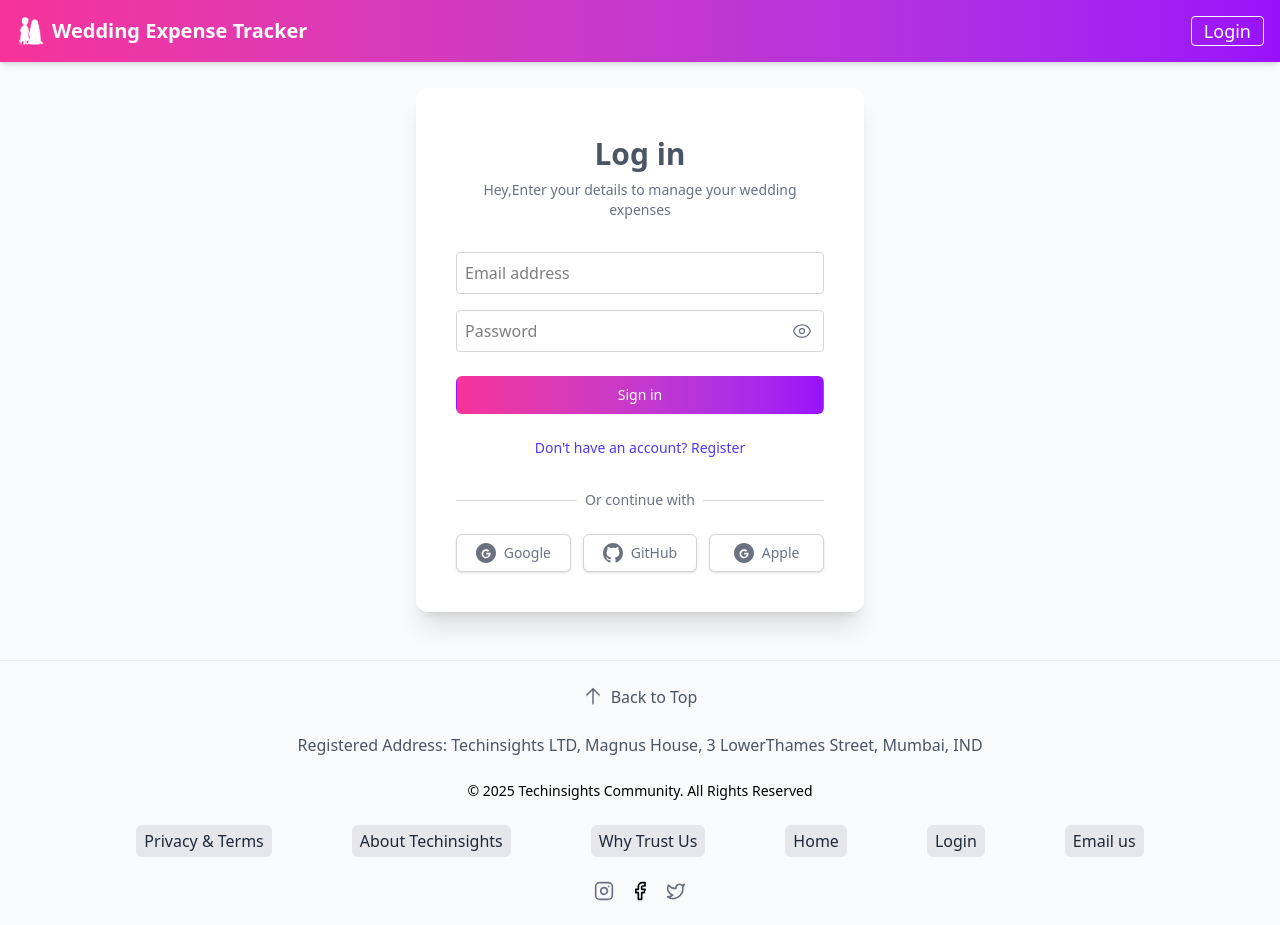
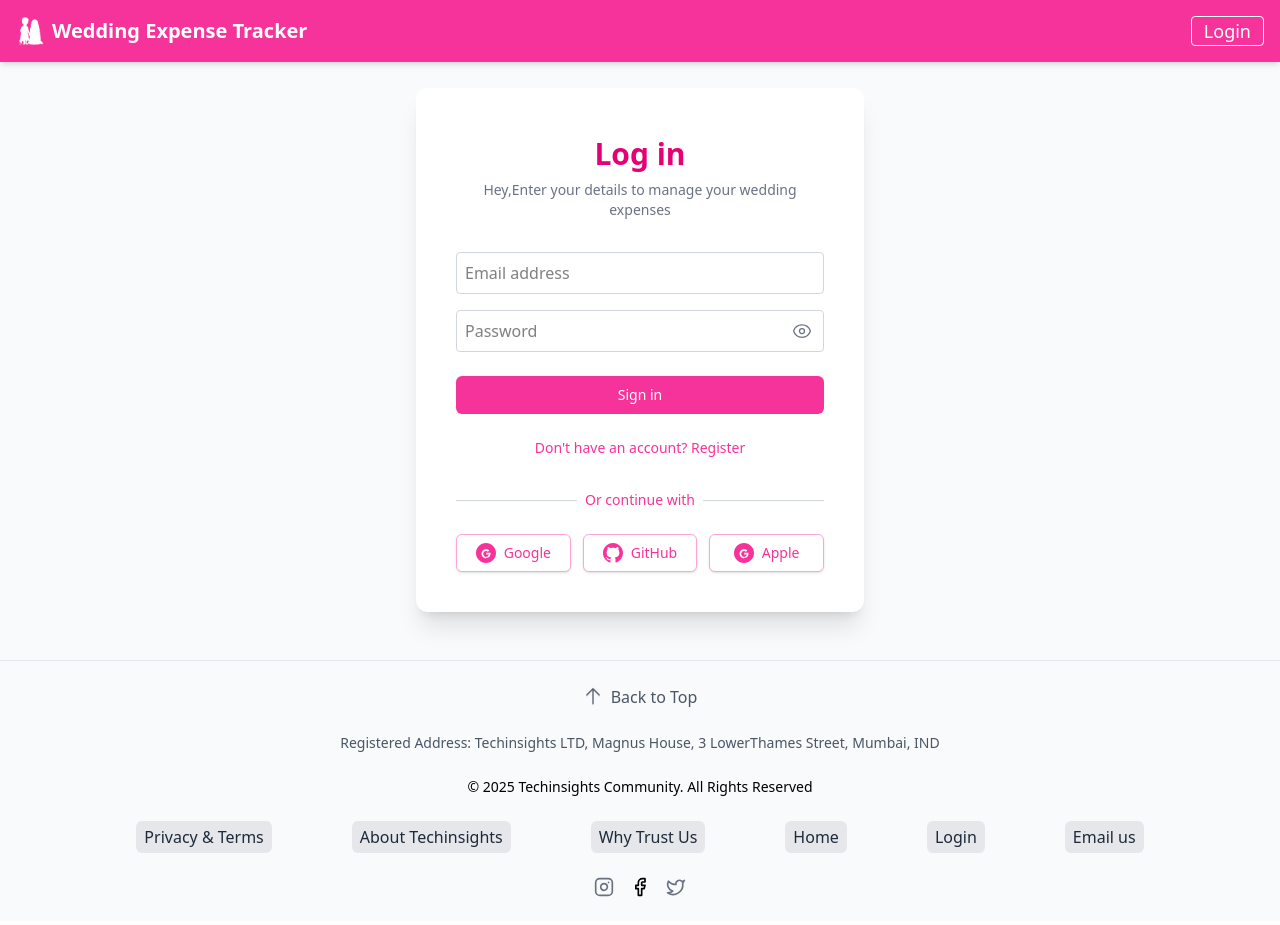
Before and after one commit to rameshy2415/shaadi-kharcha, a React (Vite) app: page /login in a window 1280 px wide. Built offline with nearby package versions, Linux system fonts and the light colour scheme; no server answers.

Commit message:
Changes color

```diff
--- a/src/components/Footer.jsx
+++ b/src/components/Footer.jsx
@@ -22,7 +22,7 @@ const Footer = () => {
         </div>
 
         <div className="flex text-gray-600 text-center mx-2 md:mx-0">
-          <span>
+          <span className="text-sm">
             Registered Address: Techinsights LTD, Magnus House, 3 LowerThames
             Street, Mumbai, IND
           </span>
--- a/src/components/Header.jsx
+++ b/src/components/Header.jsx
@@ -44,9 +44,9 @@ const Header = () => {
     setIsOpen(false) */
     navigate("/");
   };
-
+//bg-gradient-to-r from-pink-500 to-purple-600
   return (
-    <header className="bg-gradient-to-r from-pink-500 to-purple-600 text-white p-4 shadow-md fixed top-0 left-0 right-0 z-50">
+    <header className="bg-pink-500  text-white p-4 shadow-md fixed top-0 left-0 right-0 z-50">
       <div className="flex items-center justify-between">
         <div className="flex items-center cursor-pointer">
           <div onClick={homeHandler}>
@@ -59,7 +59,7 @@ const Header = () => {
         <div className="text-sm">
           {!authFlag ? (
             <button
-              className="flex items-center justify-end border-1 border-white px-3 py-0 rounded-sm text-lg space-x-1 text-white cursor-pointer"
+              className="flex items-center justify-center py-1 border-1 border-white px-3  rounded-sm md:text-lg md:py-0 space-x-1 text-white cursor-pointer"
               onClick={loginHandler}
             >
               Login
--- a/src/components/HomePage.jsx
+++ b/src/components/HomePage.jsx
@@ -13,7 +13,7 @@ const HomePage = () => {
   return (
     <div className="flex flex-col items-center justify-center py-12 px-4 mt-15">
       <div className="text-center mb-8">
-        <h1 className="text-4xl font-bold text-purple-600 mb-4">
+        <h1 className="text-4xl font-bold text-pink-600 mb-4">
           Welcome to Wedding Expense Tracker
         </h1>
         <p className="text-lg text-gray-600 max-w-2xl mx-auto">
@@ -33,7 +33,7 @@ const HomePage = () => {
         <div className="mt-4 mb-10">
           <button
             onClick={expensesHandler}
-            className="cursor-pointer bg-gradient-to-r from-pink-500 to-purple-600 text-white px-8 py-3 rounded-full font-semibold hover:opacity-90 transition shadow-md focus:outline-none focus:ring-2 focus:ring-purple-300"
+            className="cursor-pointer bg-pink-500  text-white px-8 py-3 rounded-full font-semibold hover:bg-pink-600 transition shadow-md focus:outline-none focus:ring-2 focus:ring-purple-300"
           >
             Click to Manage Your Wedding Expenses
           </button>
@@ -51,7 +51,7 @@ const HomePage = () => {
               strokeWidth="2"
               strokeLinecap="round"
               strokeLinejoin="round"
-              className="w-8 h-8 text-purple-600"
+              className="w-8 h-8 text-pink-600"
             >
               <path d="M12 2v20M17 5H9.5a3.5 3.5 0 0 0 0 7h5a3.5 3.5 0 0 1 0 7H6" />
             </svg>
@@ -72,7 +72,7 @@ const HomePage = () => {
               strokeWidth="2"
               strokeLinecap="round"
               strokeLinejoin="round"
-              className="w-8 h-8 text-purple-600"
+              className="w-8 h-8 text-pink-600"
             >
               <rect x="2" y="5" width="20" height="14" rx="2" />
               <line x1="2" y1="10" x2="22" y2="10" />
@@ -95,7 +95,7 @@ const HomePage = () => {
               strokeWidth="2"
               strokeLinecap="round"
               strokeLinejoin="round"
-              className="w-8 h-8 text-purple-600"
+              className="w-8 h-8 text-pink-600"
             >
               <line x1="12" y1="2" x2="12" y2="6" />
               <line x1="12" y1="18" x2="12" y2="22" />
--- a/src/components/Login.jsx
+++ b/src/components/Login.jsx
@@ -58,7 +58,7 @@ const Login = () => {
     <div className="bg-gray-50 flex items-center justify-center py-12 px-4 sm:px-6 lg:px-8 mt-10">
       <div className="max-w-md w-full space-y-8  p-10 rounded-xl  bg-white shadow-xl">
         <div>
-          <h2 className="mt-2 text-center text-3xl font-bold text-gray-600">
+          <h2 className="mt-2 text-center text-3xl font-bold text-pink-600">
             Log in
           </h2>
           <p className="mt-2 text-center text-sm text-gray-500 ">
@@ -126,7 +126,7 @@ const Login = () => {
             <button
               type="submit"
               disabled={loading}
-              className="group gap-2 relative w-full flex justify-center cursor-pointer py-2 px-4 border border-transparent text-sm font-medium rounded-md text-white bg-gradient-to-r from-pink-500 to-purple-600 hover:bg-indigo-700 focus:outline-none focus:ring-2 focus:ring-offset-2 focus:ring-indigo-500 disabled:cursor-not-allowed disabled:bg-amber-50"
+              className="group gap-2 relative w-full flex justify-center cursor-pointer py-2 px-4 border border-transparent text-sm font-medium rounded-md text-white bg-pink-500 hover:bg-pink-600 focus:outline-none focus:ring-2 focus:ring-offset-2 focus:ring-indigo-500 disabled:cursor-not-allowed disabled:bg-pink-400"
             >
               {loading ? "Signing in..." : "Sign in"}
               {loading && ( <Loader />)}
@@ -136,7 +136,7 @@ const Login = () => {
           <div className="text-sm text-center">
             <Link
               to="/register"
-              className="font-medium text-indigo-600 hover:text-indigo-500"
+              className="font-medium text-pink-500 hover:text-pink-600"
             >
               Don't have an account? Register
             </Link>
@@ -149,7 +149,7 @@ const Login = () => {
                 <div className="w-full border-t border-gray-300"></div>
               </div>
               <div className="relative flex justify-center text-sm">
-                <span className="px-2 bg-white text-gray-500">
+                <span className="px-2 bg-white text-pink-500">
                   Or continue with
                 </span>
               </div>
@@ -159,7 +159,7 @@ const Login = () => {
               <div>
                 <a
                   href="#"
-                  className="w-full inline-flex justify-center items-center py-2 px-4 border border-gray-300 rounded-md shadow-sm bg-white text-sm font-medium text-gray-500 hover:bg-gray-50"
+                  className="w-full inline-flex justify-center items-center py-2 px-4 border border-pink-300 rounded-md shadow-sm bg-white text-sm font-medium text-pink-500 hover:bg-gray-50"
                 >
                   <svg xmlns="http://www.w3.org/2000/svg" width="24" height="24" viewBox="0 0 24 24" fill="currentColor" className="w-5 h-5 mr-2">
                     <path d="M12 0C5.37 0 0 5.37 0 12s5.37 12 12 12 12-5.37 12-12S18.63 0 12 0zm.163 18.548c-3.038 0-5.5-2.463-5.5-5.5s2.462-5.5 5.5-5.5c1.481 0 2.811.59 3.807 1.541l-1.6 1.541a3.085 3.085 0 0 0-2.207-.907c-1.897 0-3.444 1.565-3.444 3.425s1.547 3.425 3.444 3.425c1.694 0 2.909-1.212 3.156-2.832h-3.156v-2.017h5.272c.056.282.101.564.101.936 0 3.21-2.151 5.488-5.373 5.488z"/>
@@ -170,7 +170,7 @@ const Login = () => {
               <div>
                 <a
                   href="#"
-                  className="w-full inline-flex justify-center items-center py-2 px-4 border border-gray-300 rounded-md shadow-sm bg-white text-sm font-medium text-gray-500 hover:bg-gray-50"
+                  className="w-full inline-flex justify-center items-center py-2 px-4 border border-pink-300 rounded-md shadow-sm bg-white text-sm font-medium text-pink-500 hover:bg-gray-50"
                 >
                   <svg xmlns="http://www.w3.org/2000/svg" width="24" height="24" viewBox="0 0 24 24" fill="currentColor" className="w-5 h-5 mr-2">
                     <path d="M12 0c-6.626 0-12 5.373-12 12 0 5.302 3.438 9.8 8.207 11.387.599.111.793-.261.793-.577v-2.234c-3.338.726-4.033-1.416-4.033-1.416-.546-1.387-1.333-1.756-1.333-1.756-1.089-.745.083-.729.083-.729 1.205.084 1.839 1.237 1.839 1.237 1.07 1.834 2.807 1.304 3.492.997.107-.775.418-1.305.762-1.604-2.665-.305-5.467-1.334-5.467-5.931 0-1.311.469-2.381 1.236-3.221-.124-.303-.535-1.524.117-3.176 0 0 1.008-.322 3.301 1.23.957-.266 1.983-.399 3.003-.404 1.02.005 2.047.138 3.006.404 2.291-1.552 3.297-1.23 3.297-1.23.653 1.653.242 2.874.118 3.176.77.84 1.235 1.911 1.235 3.221 0 4.609-2.807 5.624-5.479 5.921.43.372.823 1.102.823 2.222v3.293c0 .319.192.694.801.576 4.765-1.589 8.199-6.086 8.199-11.386 0-6.627-5.373-12-12-12z"/>
@@ -181,7 +181,7 @@ const Login = () => {
               <div>
                 <a
                   href="#"
-                  className="w-full inline-flex justify-center items-center py-2 px-4 border border-gray-300 rounded-md shadow-sm bg-white text-sm font-medium text-gray-500 hover:bg-gray-50"
+                  className="w-full inline-flex justify-center items-center py-2 px-4 border border-pink-300 rounded-md shadow-sm bg-white text-sm font-medium text-pink-500 hover:bg-gray-50"
                 >
                   <svg xmlns="http://www.w3.org/2000/svg" width="24" height="24" viewBox="0 0 24 24" fill="currentColor" className="w-5 h-5 mr-2">
                     <path d="M12 0C5.37 0 0 5.37 0 12s5.37 12 12 12 12-5.37 12-12S18.63 0 12 0zm.163 18.548c-3.038 0-5.5-2.463-5.5-5.5s2.462-5.5 5.5-5.5c1.481 0 2.811.59 3.807 1.541l-1.6 1.541a3.085 3.085 0 0 0-2.207-.907c-1.897 0-3.444 1.565-3.444 3.425s1.547 3.425 3.444 3.425c1.694 0 2.909-1.212 3.156-2.832h-3.156v-2.017h5.272c.056.282.101.564.101.936 0 3.21-2.151 5.488-5.373 5.488z"/>
--- a/src/components/Register.jsx
+++ b/src/components/Register.jsx
@@ -63,7 +63,7 @@ const Register = () => {
     <div className=" bg-gray-100 flex items-center justify-center py-12 px-4 sm:px-6 lg:px-8 mt-10">
       <div className="max-w-md w-full space-y-8  p-10 rounded-xl bg-white shadow-xl">
         <div>
-          <h2 className="mt-2 text-center text-3xl font-bold text-gray-600">
+          <h2 className="mt-2 text-center text-3xl font-bold text-pink-600">
             Create Your Account
           </h2>
           <p className="mt-2 text-center text-sm text-gray-600">
@@ -150,7 +150,7 @@ const Register = () => {
             <button
               type="submit"
               disabled={loading}
-              className="group relative w-full flex items-center justify-center py-2 px-4 border border-transparent text-sm font-medium rounded-md text-white bg-gradient-to-r from-pink-500 to-purple-600 hover:bg-indigo-700 focus:outline-none focus:ring-2 focus:ring-offset-2 focus:ring-indigo-500 disabled:bg-indigo-300"
+              className="group relative w-full flex items-center justify-center py-2 px-4 border border-transparent cursor-pointer text-sm font-medium rounded-md text-white bg-pink-500 hover:bg-pink-600 focus:outline-none disabled:bg-pink-400"
             >
               {loading ? "Creating Account..." : "Register"}
               {loading && ( <Loader />)}
@@ -160,7 +160,7 @@ const Register = () => {
           <div className="text-sm text-center">
             <Link
               to="/login"
-              className="font-medium text-indigo-600 hover:text-indigo-500"
+              className="font-medium text-pink-500 hover:text-pink-600"
             >
               Already have an account? Sign in
             </Link>
```
